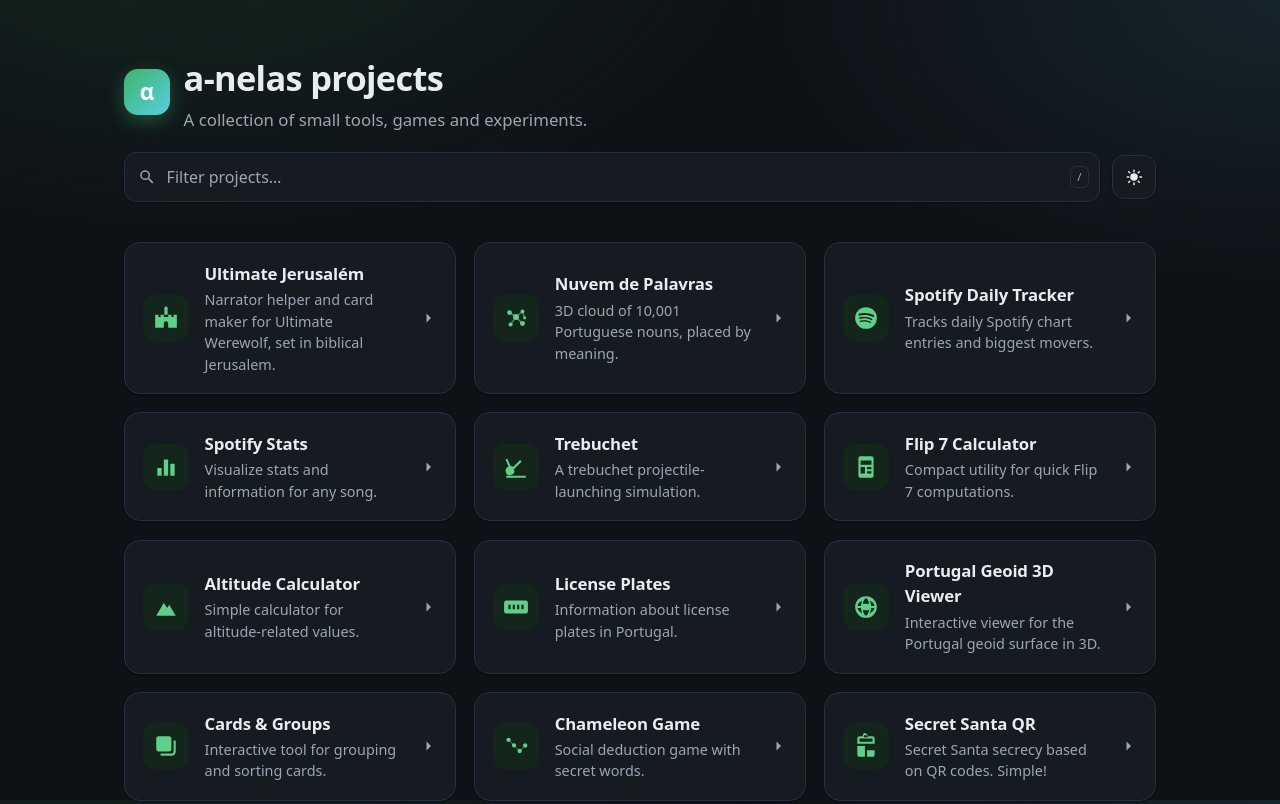
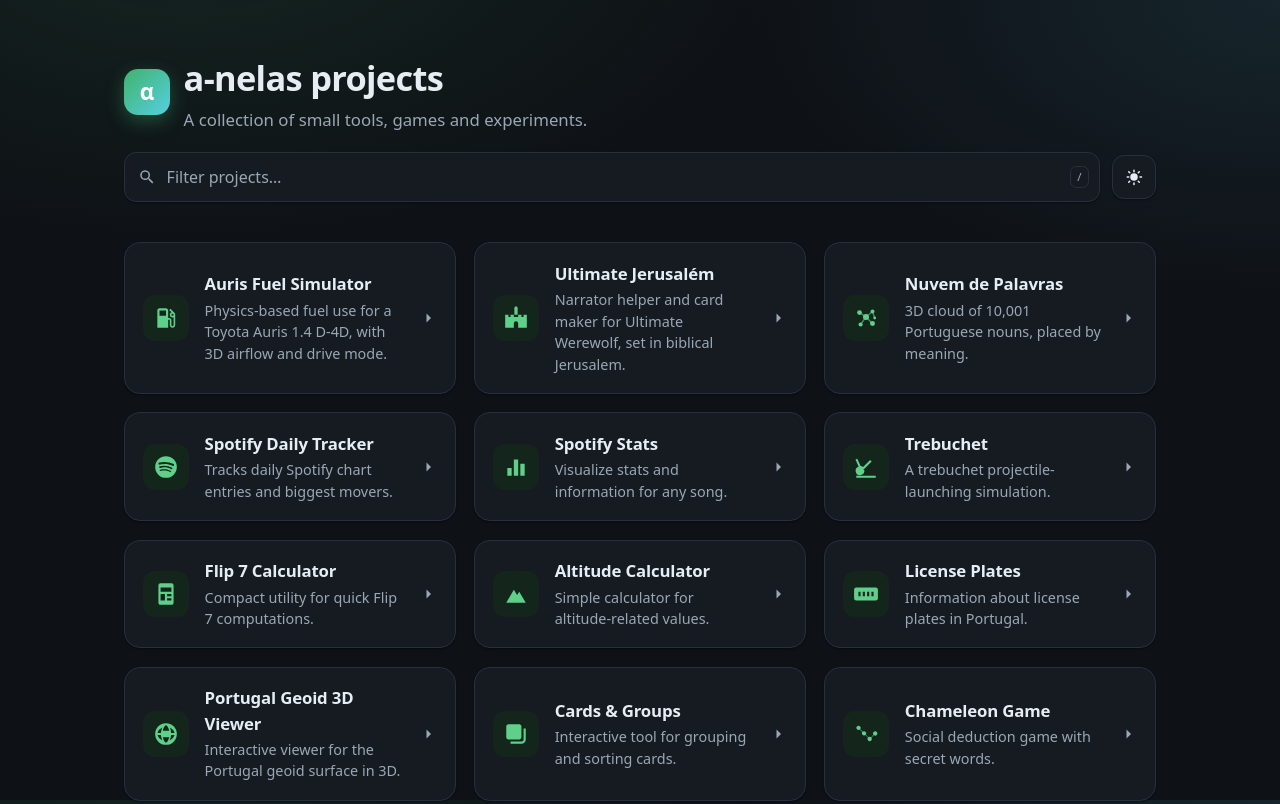
Before and after one commit to a-nelas/a-nelas.github.io, a plain HTML site: page index.html in a window 1280 px wide. Shown: the top 804 px of the page. Drawn offline with Linux system fonts and the light colour scheme.

Commit message:
Add Auris Fuel Simulator
Co-Authored-By: Claude Opus 5.5 <noreply@anthropic.com>

```diff
--- a/index.html
+++ b/index.html
@@ -287,6 +287,22 @@
 
   <main class="container">
     <ul id="projectGrid" class="grid">
+      <!-- Auris Fuel Simulator -->
+      <li>
+        <a class="card" href="https://a-nelas.github.io/toyota-simulator/" rel="noopener">
+          <span class="icon" aria-hidden="true">
+            <svg xmlns="http://www.w3.org/2000/svg" viewBox="0 0 24 24" fill="currentColor"><path d="M19.77 7.23l.01-.01-3.72-3.72L15 4.56l2.11 2.11c-.94.36-1.61 1.26-1.61 2.33 0 1.38 1.12 2.5 2.5 2.5.36 0 .69-.08 1-.21v7.21c0 .55-.45 1-1 1s-1-.45-1-1V14c0-1.1-.9-2-2-2h-1V5c0-1.1-.9-2-2-2H6c-1.1 0-2 .9-2 2v16h10v-7.5h1.5v5c0 1.38 1.12 2.5 2.5 2.5s2.5-1.12 2.5-2.5V9c0-.69-.28-1.32-.73-1.77zM12 10H6V5h6v5zm6 0c-.55 0-1-.45-1-1s.45-1 1-1 1 .45 1 1-.45 1-1 1z"/></svg>
+          </span>
+          <div>
+            <h3>Auris Fuel Simulator</h3>
+            <p>Physics-based fuel use for a Toyota Auris 1.4 D-4D, with 3D airflow and drive mode.</p>
+          </div>
+          <span class="arrow" aria-hidden="true">
+            <svg xmlns="http://www.w3.org/2000/svg" viewBox="0 0 24 24" width="18" height="18" fill="currentColor"><path d="M10 6l6 6-6 6V6z"/></svg>
+          </span>
+        </a>
+      </li>
+
       <!-- Ultimate Jerusalém -->
       <li>
         <a class="card" href="https://a-nelas.github.io/ultimate-jerusalem/" rel="noopener">
```
